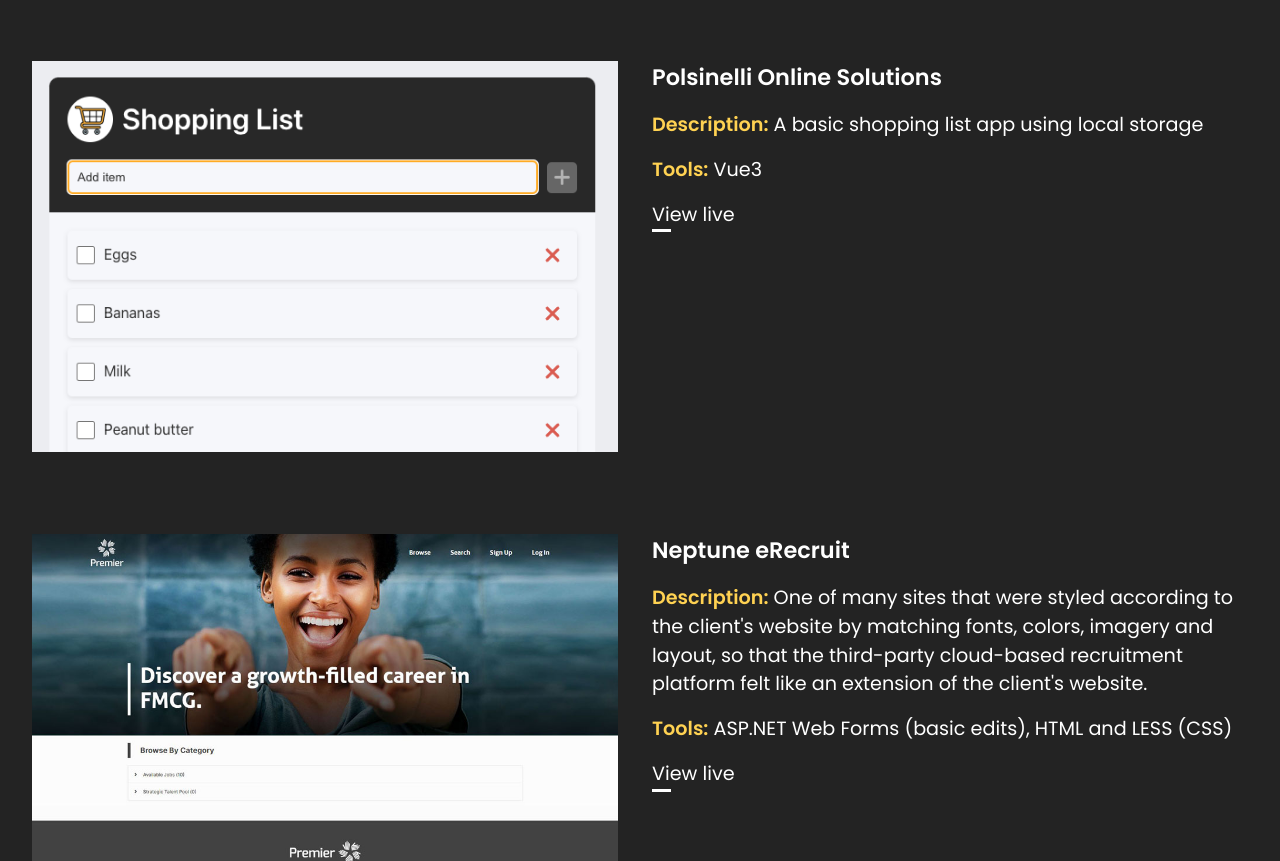
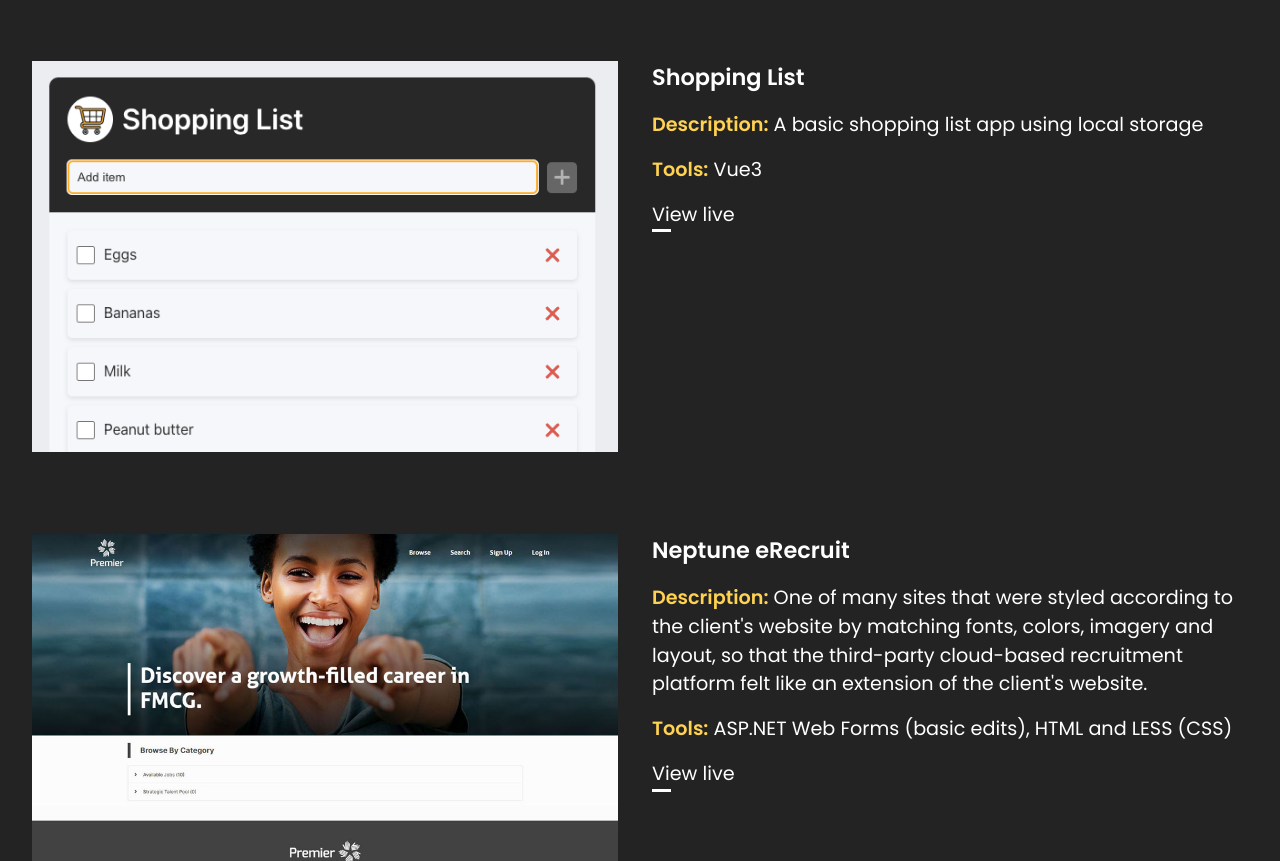
Before and after one commit to vander83/portfolio-v3, a plain HTML site: page index.html in a window 1280 px wide. Shown: the part 1775-2636 px from the top of the page. Drawn offline with Linux system fonts and the light colour scheme.

Commit message:
Update index.html

```diff
--- a/index.html
+++ b/index.html
@@ -153,7 +153,7 @@
           </div>
         </a>
         <div class="project-info">
-          <h3>Polsinelli Online Solutions</h3>
+          <h3>Shopping List</h3>
           <p><span>Description:</span> A basic shopping list app using local storage</p>
 
           <p><span>Tools:</span> Vue3</p>
```
